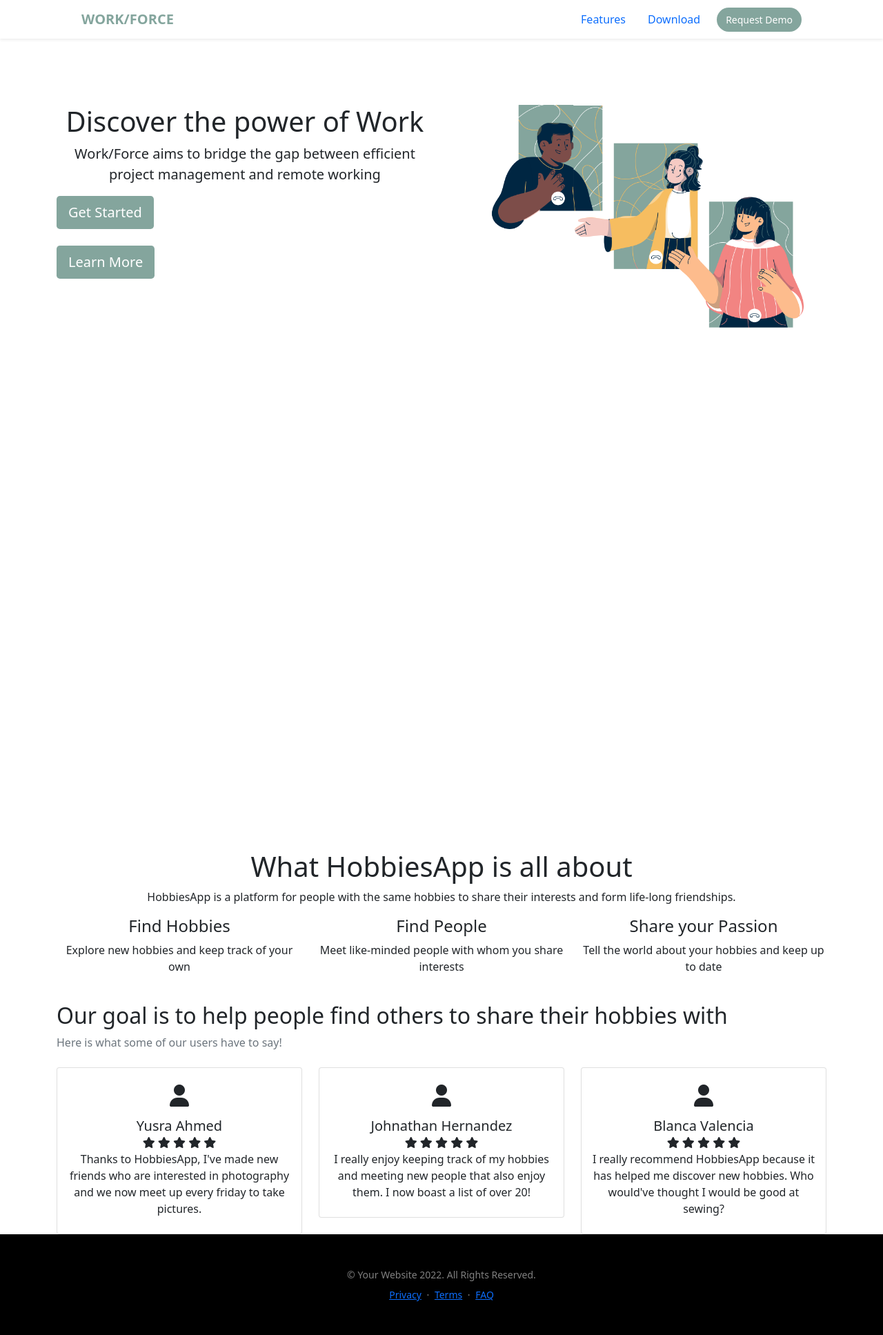
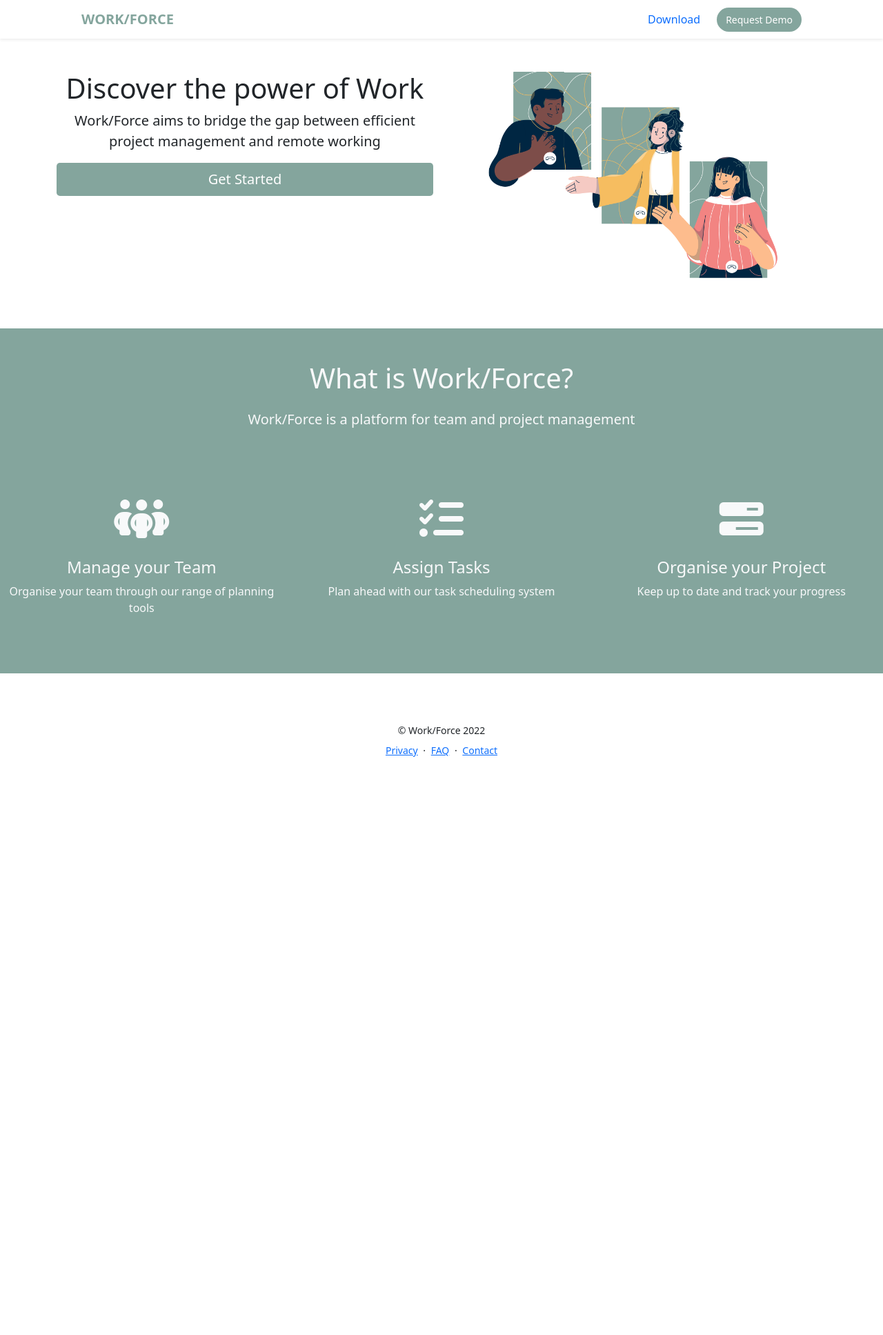
Before and after one commit to bvalenciaa/qmulworkforce, a Django app: page /landing/ in a window 1280 px wide. Shown: the whole page at 69% size. After the commit the page ends 1097 px from the top, so only its background shows below. Run offline with Django 3.2, Linux system fonts and the light colour scheme; some libraries are stand-ins or nearby versions.

Commit message:
edits to landing page and database

```diff
--- a/mysite/templates/workforce/landing.html
+++ b/mysite/templates/workforce/landing.html
@@ -3,14 +3,13 @@
 
     <!-- META TAGS -->
     <meta charset="UTF-8">
-    <meta name="viewport" content="'width=device-width" , initial-scale="1.0">
 
     <script src="https://kit.fontawesome.com/119e4b3570.js" crossorigin="anonymous"></script>
 
     <!-- BOOTSTRAP -->
     <link href="https://cdn.jsdelivr.net/npm/bootstrap@5.1.3/dist/css/bootstrap.min.css" rel="stylesheet"
           integrity="sha384-1BmE4kWBq78iYhFldvKuhfTAU6auU8tT94WrHftjDbrCEXSU1oBoqyl2QvZ6jIW3" crossorigin="anonymous">
-    <title>Main</title>
+    <title>Landing</title>
 </head>
 
 {% load static %}
@@ -20,7 +19,6 @@
         <a class="navbar-brand fw-bold" style="color: #84A59D;">WORK/FORCE</a>
         <div class="collapse navbar-collapse">
             <ul class="navbar-nav ms-auto">
-                <a class="nav-link me-lg-3" href="#features">Features</a></li>
                 <li class="nav-item"><a class="nav-link me-lg-3" href="#download">Download</a></li>
             </ul>
             <button class="btn rounded-pill" style="background-color: #84A59D; color: white;">
@@ -32,94 +30,55 @@
     </div>
 </nav>
 
-<div class="container mt-5">
-    <div class="row">
+<div class="container">
+    <div class="row mb-4" style="height: 300px">
         <div class="col-sm-6">
             <div class="lead text-center pl-5 pr-5 pt-5">
                 <div class="h1 fw-light">Discover the power of Work</div>
                 <p>Work/Force aims to bridge the gap between efficient project management and remote working</p>
             </div>
-            <a href="{% url 'register' %}"><button type="button" class="btn btn-lg text-center" style="background-color: #84A59D; color: white;">Get Started</button></a><br><br>
-            <button type="button" onClick="document.querySelector('#learnMore').scrollIntoView({behavior: 'smooth'});" class="btn btn-lg text-center" style="background-color: #84A59D; color: white;">Learn More</button><br><br>
-
+            <a href="{% url 'register' %}"><button type="button" class="btn btn-lg text-center" style="background-color: #84A59D; color: white; width: 100%">Get Started</button></a><br><br>
         </div>
         <div class="col-sm-6 mt-5">
-            <img src="/static/images/landing1.png" style="height:30%">
+            <img src="/static/images/landing1.png" style="height:100%">
         </div>
+    </div><br><br><br>
 </div>
+    <div class="row mt-4 mb-4 text-center text-light" style="background-color: #84A59D; height: 500px">
+        <div class="col mt-4">
+            <h1 class="mt-4 mb-0">What is Work/Force?</h1><br>
+        <h2 class="lead">Work/Force is a platform for team and project management</h2>
+
+        <div class="row" style="margin-top: 100px">
+            <div class="col">
+                <i class="fa-solid fa-people-group fa-4x"></i><br><br>
+                <h4>Manage your Team</h4>
+                <p>Organise your team through our range of planning tools</p>
             </div>
-
-<section id="learnMore">
-    <div class="container text-center">
-    <h1>What HobbiesApp is all about</h1>
-    <p>HobbiesApp is a platform for people with the same hobbies to share their interests and form life-long friendships.</p>
-
-    <div class="row">
-        <div class="col about">
-            <h4>Find Hobbies</h4>
-            <p>Explore new hobbies and keep track of your own</p>
+            <div class="col">
+                <i class="fa-solid fa-list-check fa-4x"></i><br><br>
+                <h4>Assign Tasks</h4>
+                <p>Plan ahead with our task scheduling system</p>
             </div>
-        <div class="col about">
-            <h4>Find People</h4>
-            <p>Meet like-minded people with whom you share interests</p>
-        </div>
-        <div class="col about">
-            <h4>Share your Passion</h4>
-            <p>Tell the world about your hobbies and keep up to date</p>
-        </div>
-    </div>
-</div>
-</section>
-
-
-<div class="container mt-4">
-    <h2>Our goal is to help people find others to share their hobbies with</h2>
-    <div class="mb-4 text-muted">Here is what some of our users have to say!</div>
-
-    <div class="row">
-        <div class="col about">
-            <div class="card p-2 text-center">
-                <div class="user-content">
-                    <i class="fa fa-user fa-2x mb-3 mt-3"></i>
-                    <h5 class="mb-0">Yusra Ahmed</h5>
-                    <div class="score"> <i class="fa fa-star"></i> <i class="fa fa-star"></i> <i class="fa fa-star"></i> <i class="fa fa-star"></i> <i class="fa fa-star"></i> </div>
-                    <p>Thanks to HobbiesApp, I've made new friends who are interested in photography and we now meet up every friday to take pictures.</p>
-                </div>
-            </div>
-        </div>
-        <div class="col about">
-            <div class="card p-2 text-center">
-                <div class="user-content">
-                    <i class="fa fa-user fa-2x mb-3 mt-3"></i>
-                    <h5 class="mb-0">Johnathan Hernandez</h5>
-                    <div class="score"> <i class="fa fa-star"></i> <i class="fa fa-star"></i> <i class="fa fa-star"></i> <i class="fa fa-star"></i> <i class="fa fa-star"></i> </div>
-                    <p>I really enjoy keeping track of my hobbies and meeting new people that also enjoy them. I now boast a list of over 20!</p>
-                </div>
-            </div>
-        </div>
-        <div class="col about">
-            <div class="card p-2 text-center">
-                <div class="user-content">
-                    <i class="fa fa-user fa-2x mb-3 mt-3"></i>
-                    <h5 class="mb-0">Blanca Valencia</h5>
-                    <div class="score"> <i class="fa fa-star"></i> <i class="fa fa-star"></i> <i class="fa fa-star"></i> <i class="fa fa-star"></i> <i class="fa fa-star"></i> </div>
-                    <p>I really recommend HobbiesApp because it has helped me discover new hobbies. Who would've thought I would be good at sewing?</p>
-                </div>
+            <div class="col">
+                <i class="fa-solid fa-bars-progress fa-4x"></i><br><br>
+                <h4>Organise your Project</h4>
+                <p>Keep up to date and track your progress</p>
             </div>
         </div>
         </div>
     </div>
 
         <!-- Footer-->
-        <footer class="bg-black text-center py-5">
+        <footer class="bg-white text-center py-5">
             <div class="container px-5">
-                <div class="text-white-50 small">
-                    <div class="mb-2">&copy; Your Website 2022. All Rights Reserved.</div>
+                <div class="small">
+                    <div class="mb-2">&copy; Work/Force 2022</div>
                     <a href="#!">Privacy</a>
                     <span class="mx-1">&middot;</span>
-                    <a href="#!">Terms</a>
+                    <a href="#!">FAQ</a>
                     <span class="mx-1">&middot;</span>
-                    <a href="#!">FAQ</a>
+                    <a href="#!">Contact</a>
                 </div>
             </div>
         </footer>
--- a/requirements.txt
+++ b/requirements.txt
@@ -4,3 +4,4 @@ gunicorn==20.1.0
 pytz==2021.3
 sqlparse==0.4.2
 whitenoise==6.0.0
+jazzmin==
```
Also changed, not shown: mysite/mysite/settings.py (+5 -5 lines). Lines whose indentation alone changed are shown as unchanged.
